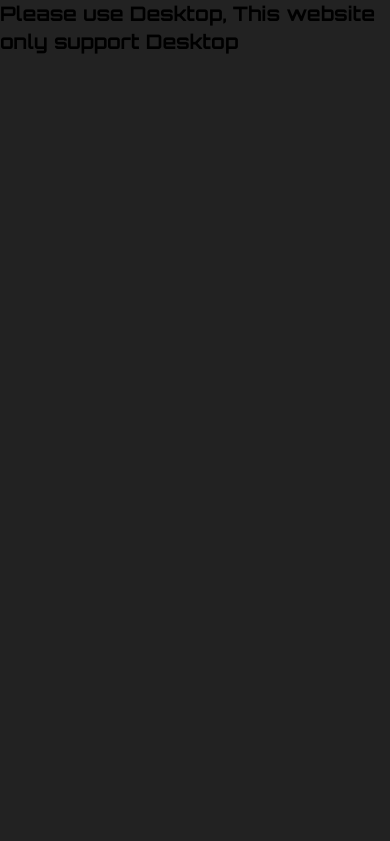
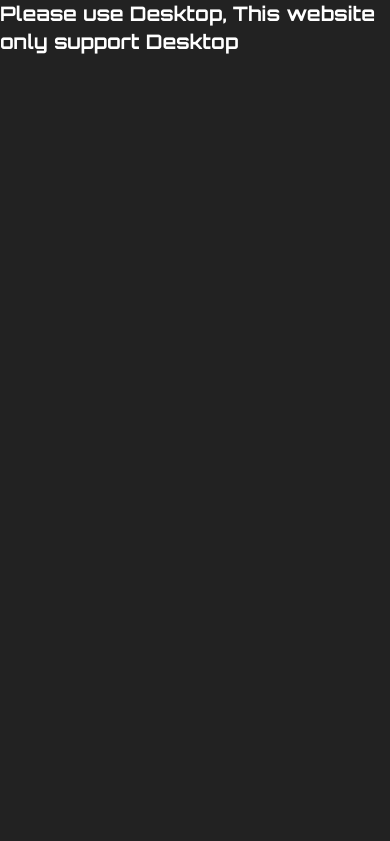
Before and after one commit to VishalRandhir/BlindSight-Studio, a plain HTML site: page index.html in a window 390 px wide. Shown: the top 841 px of the page. Drawn offline with nearby package versions, Linux system fonts and the light colour scheme.

Commit message:
Update index.html

```diff
--- a/index.html
+++ b/index.html
@@ -16,8 +16,8 @@
 </head>
 
 <body>
-    <div class="flex lg:hidden h-[100vh] w-[100vw] justify-center align-center">
-        <h1 class="text-xl font-bold">Please use Desktop, This website only support Desktop</h1>
+    <div class="block lg:hidden h-[100vh] w-[100vw]">
+        <h1 class="text-xl font-bold flex justify-center align-center text-white">Please use Desktop, This website only support Desktop</h1>
     </div>
     <div id="main" class="cursor-crosshair md:hidden sm:hidden xs:hidden lg:block">
         <div id="cursor"></div>
```
